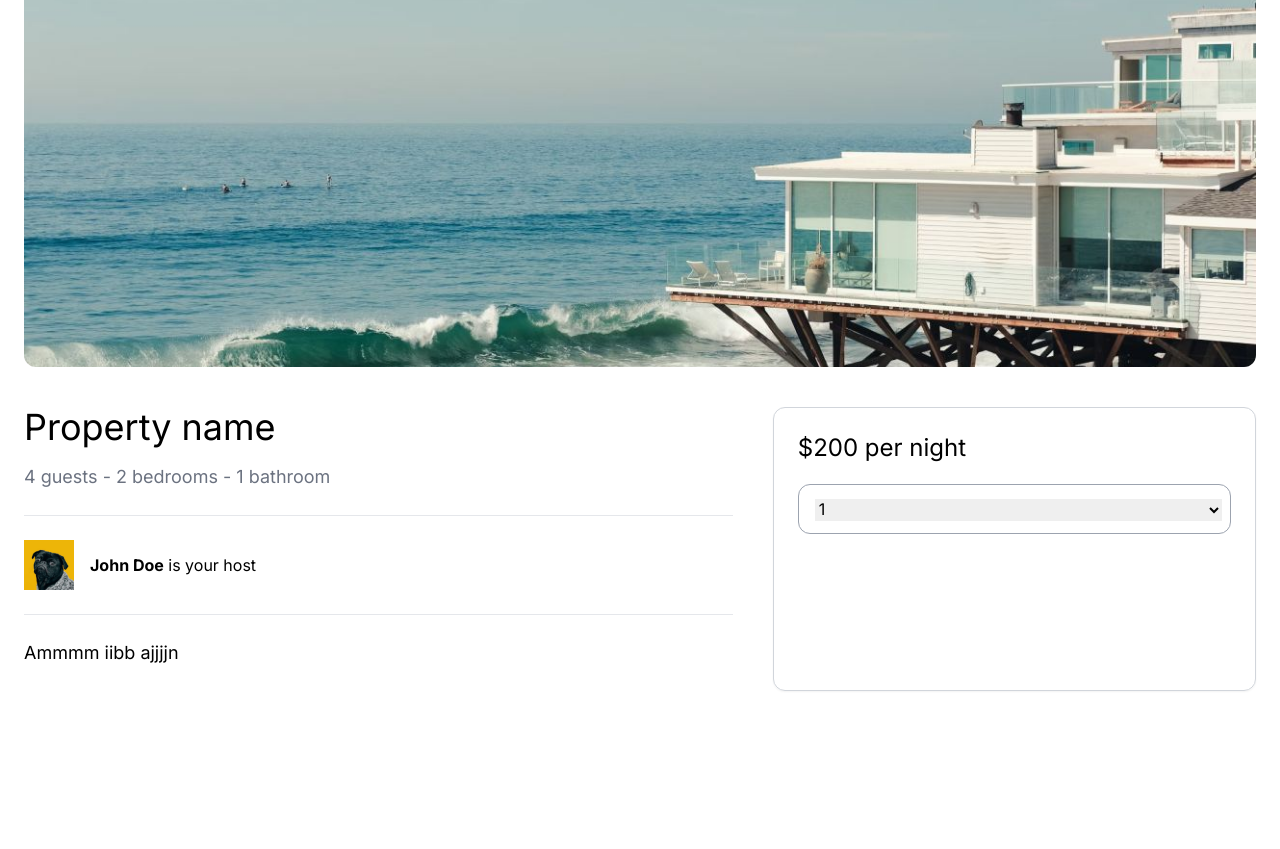
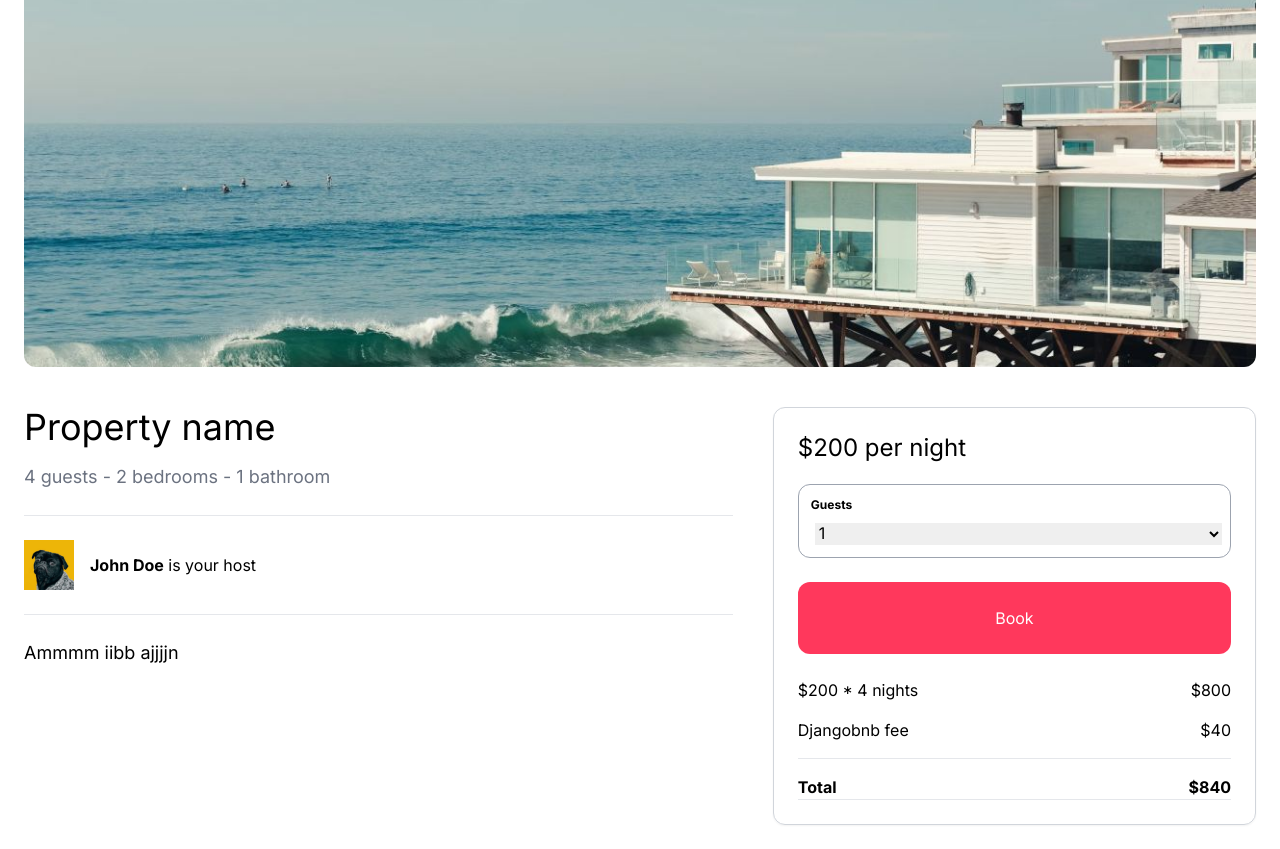
Before and after one commit to khaminvy/airbnb-clone-project, a Next.js app: page /properties/1 in a window 1280 px wide. Shown: the part 241-1090 px from the top of the page. Before the commit the page ends 956 px from the top, so only its background shows below. Built offline with nearby package versions, Linux system fonts and the light colour scheme.

Commit message:
update ReservationSidebar component

```diff
--- a/app/components/properties/ReservationSidebar.tsx
+++ b/app/components/properties/ReservationSidebar.tsx
@@ -3,6 +3,7 @@ const ReservationSidebar = () => {
         <aside className=" mt-6 p-6 col-span-2 rounded-xl border border-gray-300 shadow-sm ">
             <h2 className="mb-5 text-2xl">$200 per night</h2>
             <div className="mb-6 p-3 border border-gray-400 rounded-xl">
+                <label className="mb-2 block font-bold text-xs">Guests</label>
                 <select name="" id="" className="w-full ml-1 text-xm">
                     <option value="">1</option>
                     <option value="">2</option>
@@ -10,6 +11,21 @@ const ReservationSidebar = () => {
                     <option value="">4</option>
                 </select>
             </div>
+            <div className="w-full mb-6 py-6 text-center text-white bg-airbnb hover:bg-airbnb-dark rounded-xl">Book</div>
+            <div className="mb-4 flex justify-between align-middle">
+                <p>$200 * 4 nights</p>
+                <p>$800</p>
+            </div>
+            <div className="mb-4 flex justify-between align-middle">
+                <p>Djangobnb fee</p>
+                <p>$40</p>
+            </div>
+            <hr />
+            <div className="mt-4 flex justify-between align-middle font-bold">
+                <p>Total</p>
+                <p>$840</p>
+            </div>
+            <hr />
         </aside>
     )
 }
--- a/app/properties/[id]/page.tsx
+++ b/app/properties/[id]/page.tsx
@@ -14,6 +14,7 @@ const PropertyDetailPage = () => {
              </div>
              <div className="grid grid-cols-1 md:grid-cols-5 gap-4">
                 <div className="py-6 pr-6 col-span-3">
+
                     <h1 className="mb-4 text-4xl">Property name</h1>
                     <span className="mb-6 block text-lg text-gray-500">
                         4 guests - 2 bedrooms - 1 bathroom
```
